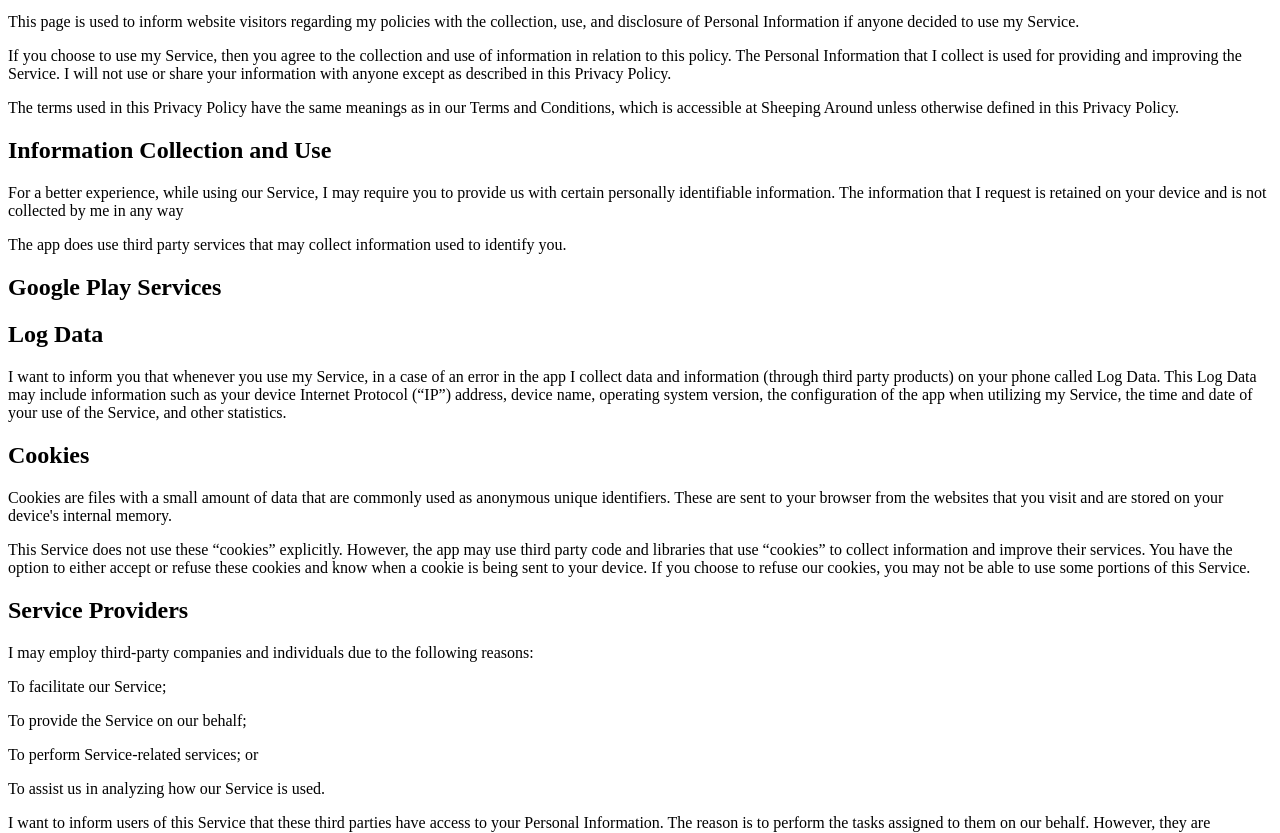
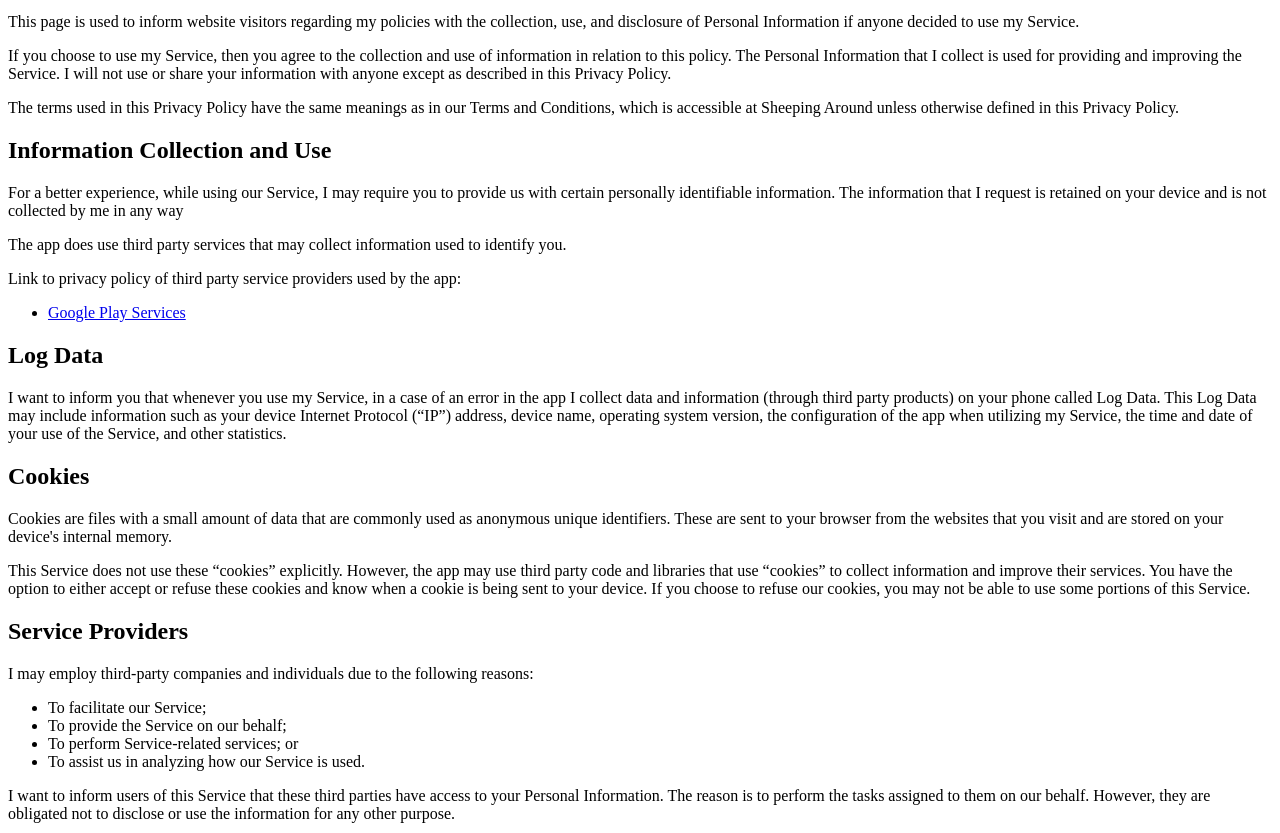
Before and after one commit to fleon/privacy-policy, a plain HTML site: page index.html in a window 1280 px wide. Shown: the part 87-920 px from the top of the page. Drawn offline with Linux system fonts and the light colour scheme.

Commit message:
Update index.html

```diff
--- a/index.html
+++ b/index.html
@@ -1,57 +1,63 @@
 
 <h1>Privacy Policy</h1>
 <p>Fleon Labs built the Sheeping Around app as a Freemium app. This SERVICE is provided by Fleon Labs at no cost and is intended for use as is.
-
+</p>
 <p>This page is used to inform website visitors regarding my policies with the collection, use, and disclosure of Personal Information if anyone decided to use my Service.
-
+</p>
 <p>If you choose to use my Service, then you agree to the collection and use of information in relation to this policy. The Personal Information that I collect is used for providing and improving the Service. I will not use or share your information with anyone except as described in this Privacy Policy.
-
+</p>
 <p>The terms used in this Privacy Policy have the same meanings as in our Terms and Conditions, which is accessible at Sheeping Around unless otherwise defined in this Privacy Policy.
+</p>
 
 <h2>Information Collection and Use</h2>
-
 <p>For a better experience, while using our Service, I may require you to provide us with certain personally identifiable information. The information that I request is retained on your device and is not collected by me in any way
-
+</p>
 <p>The app does use third party services that may collect information used to identify you.
-
-<h2>Google Play Services</h2>
+</p>
+<p>Link to privacy policy of third party service providers used by the app:</p>
+</p>
+<ul>
+  <li><a href='https://www.google.com/policies/privacy/'>Google Play Services</a></li>
+</ul>
 
 <h2>Log Data</h2>
-
 <p>I want to inform you that whenever you use my Service, in a case of an error in the app I collect data and information (through third party products) on your phone called Log Data. This Log Data may include information such as your device Internet Protocol (“IP”) address, device name, operating system version, the configuration of the app when utilizing my Service, the time and date of your use of the Service, and other statistics.
+</p>
 
 <h2>Cookies</h2>
-
 <p>Cookies are files with a small amount of data that are commonly used as anonymous unique identifiers. These are sent to your browser from the websites that you visit and are stored on your device's internal memory.
-
+</p>
 <p>This Service does not use these “cookies” explicitly. However, the app may use third party code and libraries that use “cookies” to collect information and improve their services. You have the option to either accept or refuse these cookies and know when a cookie is being sent to your device. If you choose to refuse our cookies, you may not be able to use some portions of this Service.
+</p>
 
 <h2>Service Providers</h2>
-
 <p>I may employ third-party companies and individuals due to the following reasons:
-
-<p>To facilitate our Service;
-<p>To provide the Service on our behalf;
-<p>To perform Service-related services; or
-<p>To assist us in analyzing how our Service is used.
+</p>
+<ul>
+<li>To facilitate our Service;</li>
+<li>To provide the Service on our behalf;</li>
+<li>To perform Service-related services; or</li>
+<li>To assist us in analyzing how our Service is used.</li>
+</ul>
 <p>I want to inform users of this Service that these third parties have access to your Personal Information. The reason is to perform the tasks assigned to them on our behalf. However, they are obligated not to disclose or use the information for any other purpose.
+</p>
 
 <h2>Security</h2>
-
 <p>I value your trust in providing us your Personal Information, thus we are striving to use commercially acceptable means of protecting it. But remember that no method of transmission over the internet, or method of electronic storage is 100% secure and reliable, and I cannot guarantee its absolute security.
+</p>
 
 <h2>Links to Other Sites</h2>
-
 <p>This Service may contain links to other sites. If you click on a third-party link, you will be directed to that site. Note that these external sites are not operated by me. Therefore, I strongly advise you to review the Privacy Policy of these websites. I have no control over and assume no responsibility for the content, privacy policies, or practices of any third-party sites or services.
+</p>
 
 <h2>Children’s Privacy</h2>
-
 <p>These Services do not address anyone under the age of 13. I do not knowingly collect personally identifiable information from children under 13. In the case I discover that a child under 13 has provided me with personal information, I immediately delete this from our servers. If you are a parent or guardian and you are aware that your child has provided us with personal information, please contact me so that I will be able to do necessary actions.
+</p>
 
 <h2>Changes to This Privacy Policy</h2>
+<p>I may update our Privacy Policy from time to time. Thus, you are advised to review this page periodically for any changes. I will notify you of any changes by posting the new Privacy Policy on this page. These changes are effective immediately after they are posted on this page.
+</p>
 
-<p>I may update our Privacy Policy from time to time. Thus, you are advised to review this page periodically for any changes. I will notify you of any changes by posting the new Privacy Policy on this page. These changes are effective immediately after they are posted on this page.
-
-<p>Contact Us</h2>
-
+<h2>Contact Us</h2>
 <p>If you have any questions or suggestions about my Privacy Policy, do not hesitate to contact me at info [at] fleon [dot] org.
+</p>
```
